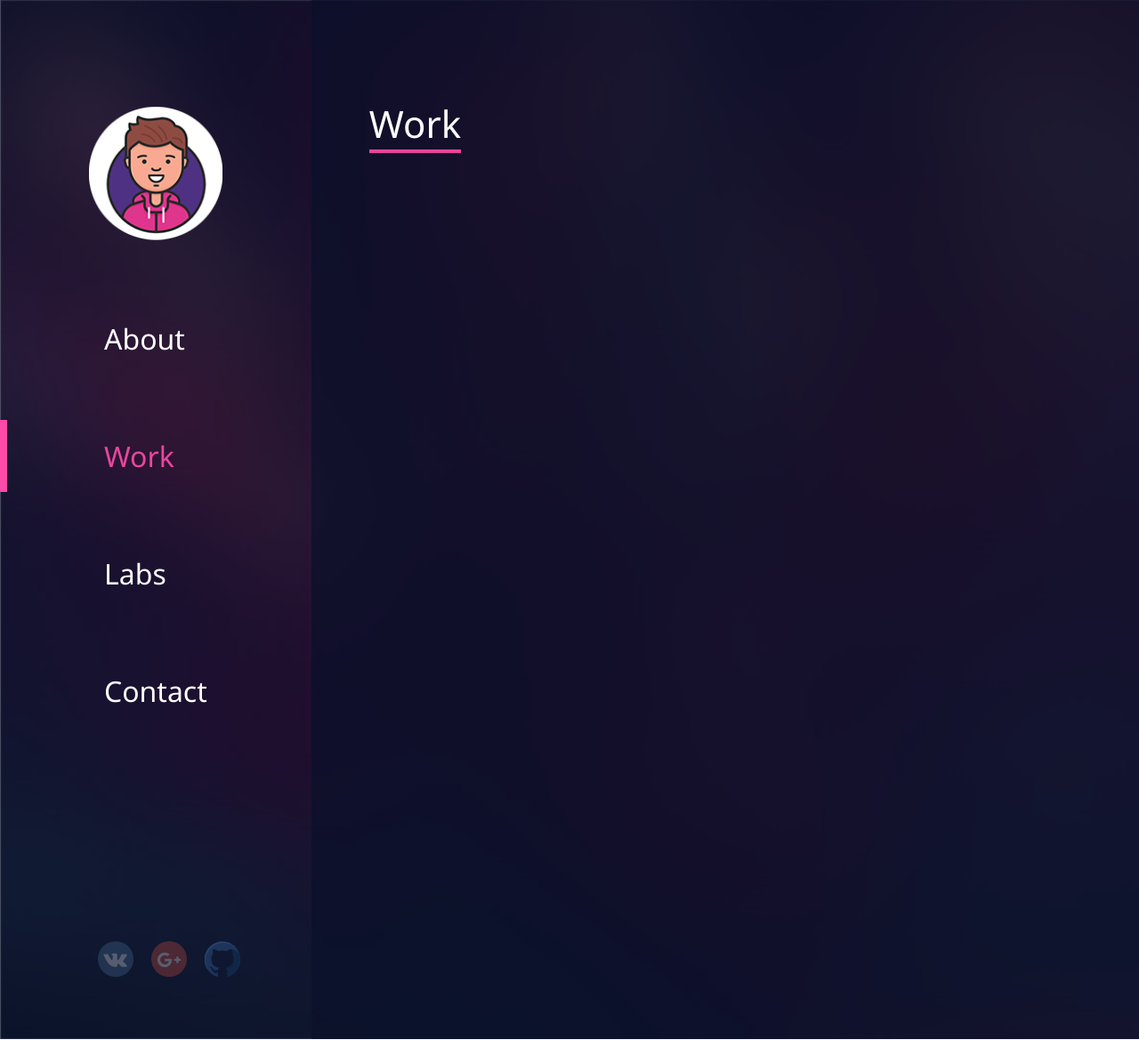
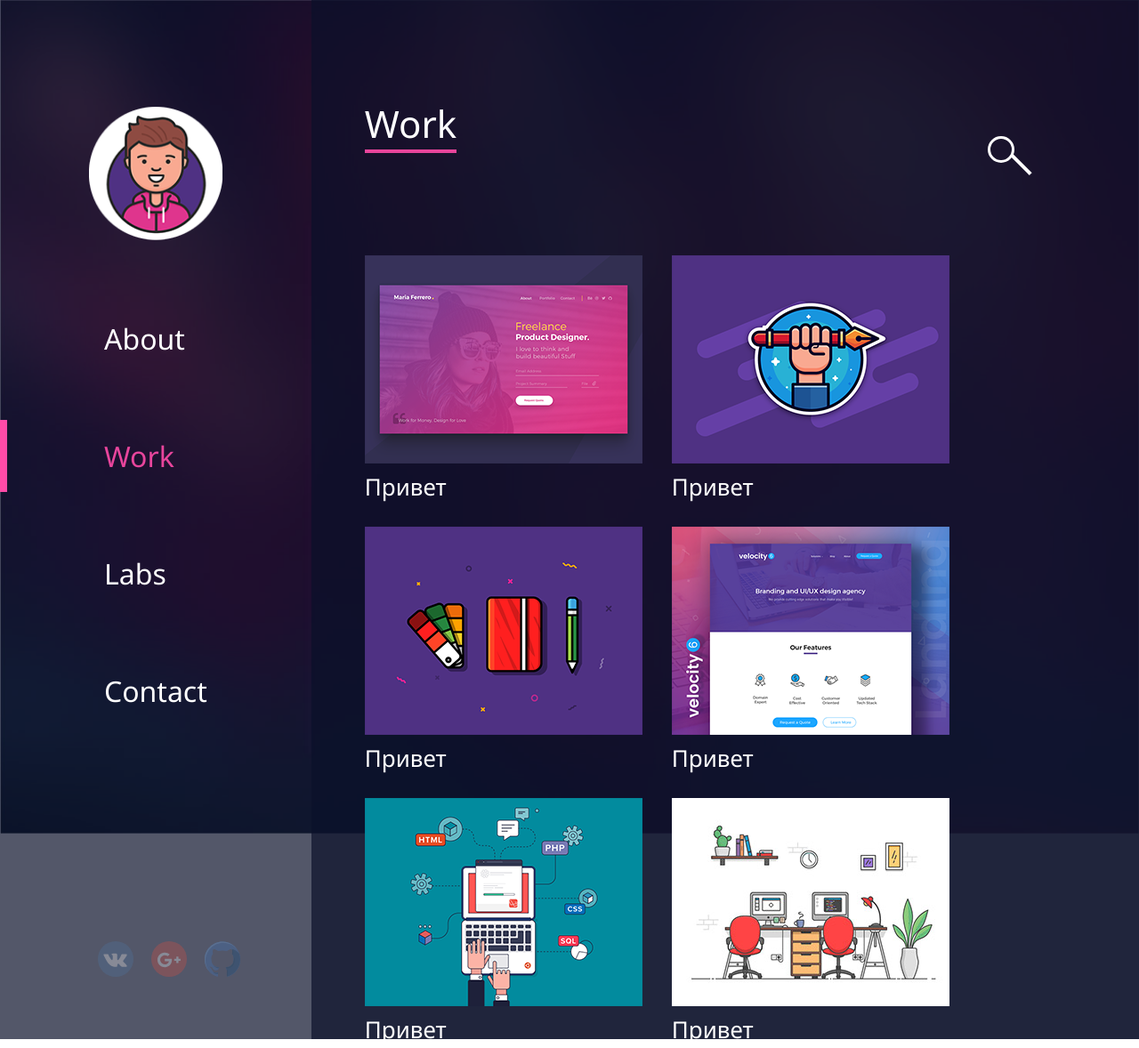
Before and after one commit to V1adusha/portfolio, a plain HTML site: page index.html in a window 1280 px wide. Shown: the top 1178 px of the page at 89% size. Drawn offline with nearby package versions, Linux system fonts and the light colour scheme.

Commit message:
test scroll

```diff
--- a/css/style.css
+++ b/css/style.css
@@ -3,15 +3,20 @@
 :hover {
   transition: all 1s;
 }
-
-body,
 html {
   width: 100vw;
-  min-height: 100vh;
+  height: 100vh;
   padding: 0;
   margin: 0;
   overflow-x: hidden;
   box-sizing: border-box;
+}
+body{
+  width: 100%;
+  height: 100vh;
+  padding: 0;
+  margin: 0;
+
 }
 
 body {
@@ -402,16 +407,19 @@ body {
   content: url(../img/quote-left.svg);
 }
 /*================ Block Work ======================*/
+.work{
+  max-width: 100%;
+}
 .block-entry{
   display: flex;
   justify-content: space-between;
-  width: 1050px;
-  padding: 110px 5px 0 5px;
+  padding: 110px 0 0 0;
   margin: 0;
   margin-left: 60px;
 
 }
 .search {
+  margin-right: 80px;
   width: 550px;
   height: 120px;
   position: relative;
@@ -498,10 +506,10 @@ body {
 }
 .search__close {
   position: absolute;
-  right: 15px;
+  right: 50px;
   top: 5px;
   z-index: 5;
-  color: #fff;
+  color: rgba(255,75,168, .9);
   font-size: 24px;
   cursor: pointer;
   opacity: 0;
@@ -530,3 +538,16 @@ body {
   content: "";
   background-color: rgba(255,255,255, 1);;
 }
+.gallery{
+  display: flex;
+  flex-wrap: wrap;
+  margin-left: 60px;
+  height: 100vh;
+}
+.gallery__item{
+  height: 235px;
+  width: 325px;
+  margin: 0;
+  margin-right: 20px;
+margin-bottom: 70px;
+}
--- a/index.html
+++ b/index.html
@@ -44,10 +44,43 @@
       <div class="search__close">x</div>
     </form>
     </div>
+
+    <section class="gallery">
+      <figure class="gallery__item">
+        <img class="gallery__img" src="img/home-work.png" onclick="example(this)" alt="">
+        <figcaption class="gallery__text" >Привет</figcaption>
+      </figure>
+      <figure class="gallery__item">
+        <img class="gallery__img" src="img/home-work1.png" onclick="example(this)" alt="">
+        <figcaption class="gallery__text" >Привет</figcaption>
+      </figure>
+      <figure class="gallery__item">
+        <img class="gallery__img" src="img/home-work2.png" onclick="example(this)" alt="">
+        <figcaption class="gallery__text" >Привет</figcaption>
+      </figure>
+      <figure class="gallery__item">
+        <img class="gallery__img" src="img/home-work3.png" onclick="example(this)" alt="">
+        <figcaption class="gallery__text" >Привет</figcaption>
+      </figure>
+      <figure class="gallery__item">
+        <img class="gallery__img" src="img/home-work4.png" onclick="example(this)" alt="">
+        <figcaption class="gallery__text" >Привет</figcaption>
+      </figure>
+      <figure class="gallery__item">
+        <img class="gallery__img" src="img/home-work5.jpg" onclick="example(this)" alt="">
+        <figcaption class="gallery__text" >Привет</figcaption>
+      </figure>
+      <figure class="gallery__item">
+        <img class="gallery__img" src="img/home-work5.jpg" onclick="example(this)" alt="">
+        <figcaption class="gallery__text" >Привет</figcaption>
+      </figure>
+
+    </section>
   </main>
   </div>
 
   <script src="https://cdnjs.cloudflare.com/ajax/libs/gsap/2.0.2/TweenMax.min.js"></script>
-  <script type="text/javascript" src="js/main.js"></script>
+  <script async type="text/javascript" src="js/main.js"></script>
+  <script async type="text/javascript" src="js/test.js"></script>
 </body>
 </html>
```
Also changed, not shown: img/home-work.png (added), img/home-work1.png (added), img/home-work2.png (added), img/home-work3.png (added), img/home-work4.png (added), img/home-work5.jpg (added), js/main.js (line endings or trailing spaces), js/test.js (added).
